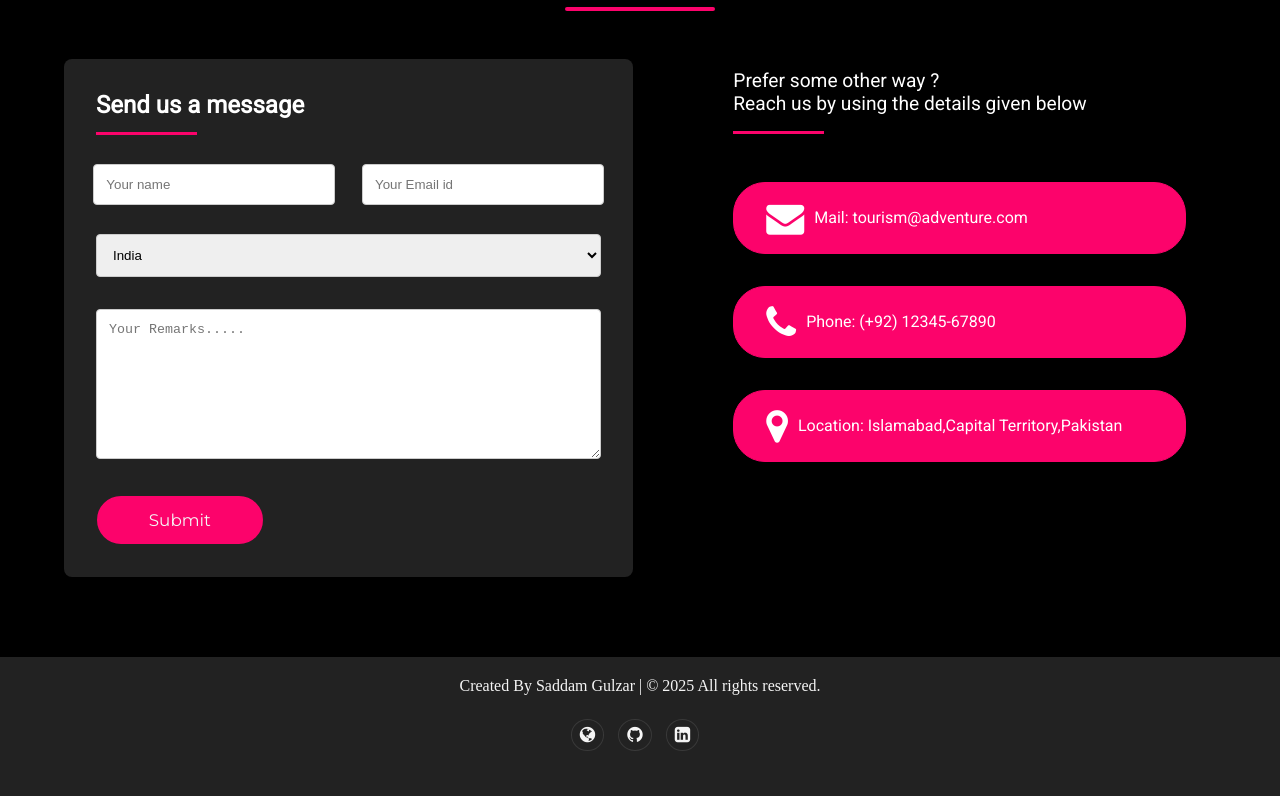
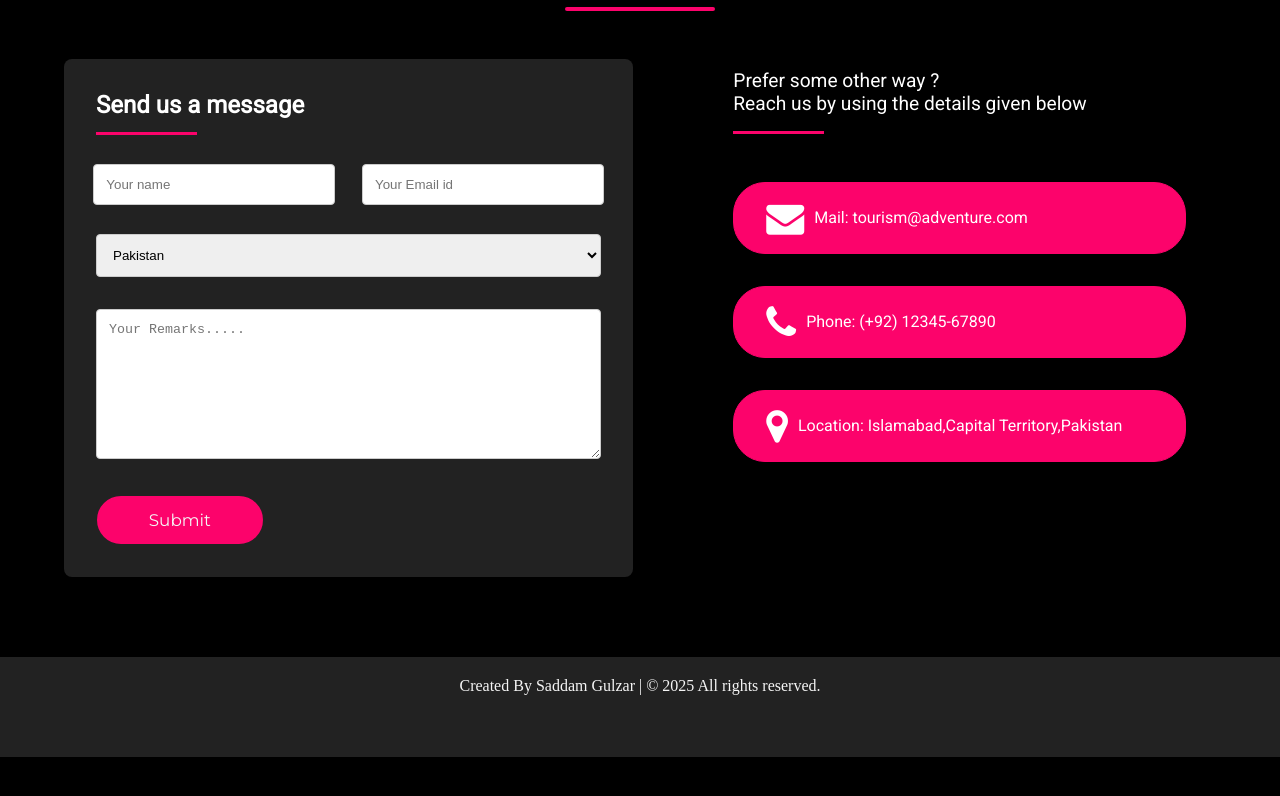
Before and after one commit to SaddamGulzar/AWS-CI-CD-FE, a plain HTML site: page index.html in a window 1280 px wide. Shown: the part 4953-5749 px from the top of the page. After the commit the page ends 5710 px from the top, so only its background shows below. Drawn offline with nearby package versions, Linux system fonts and the light colour scheme; a web font is replaced by a local one.

Commit message:
Workflow file optimized

```diff
--- a/index.html
+++ b/index.html
@@ -508,7 +508,7 @@
                     <div class="crow">
                         <div class="ccol-left">
                             <select name="country" id="country">
-                                <option value="India">India</option>
+                                <option value="Pakistan">Pakistan</option>
                                 <option value="Russia">Russia</option>
                                 <option value="usa">USA</option>
                                 <option value="Japan">Japan</option>
@@ -545,7 +545,7 @@
                         </a>
                     </div>
                     <div class="c_boxx">
-                        <a href="tel:+91-12345-67890"
+                        <a href="tel:+92-12345-67890"
                             ><i class="fa fa-phone"></i>
                             Phone: (+92) 12345-67890
                         </a>
@@ -569,28 +569,6 @@
                 >Created By Saddam Gulzar | &#169; 2025 All rights
                 reserved.</span
             >
-            <div class="social">
-                <li>
-                    <a
-                        href="https://pritam-sarbajna-portfolio.netlify.app/"
-                        target="_blank"
-                        rel="noreferrer"
-                        ><i class="fa fa-globe"></i
-                    ></a>
-                    <a
-                        href="https://github.com/PritamSarbajna"
-                        target="_blank"
-                        rel="noreferrer"
-                        ><i class="fa fa-github"></i
-                    ></a>
-                    <a
-                        href="https://www.linkedin.com/in/pritam-sarbajna-74945821b/"
-                        target="_blank"
-                        rel="noreferrer"
-                        ><i class="fa fa-linkedin-square"></i
-                    ></a>
-                </li>
-            </div>
         </section>
         <!--footer-->
 
```
Also changed, not shown: 1 other file.
